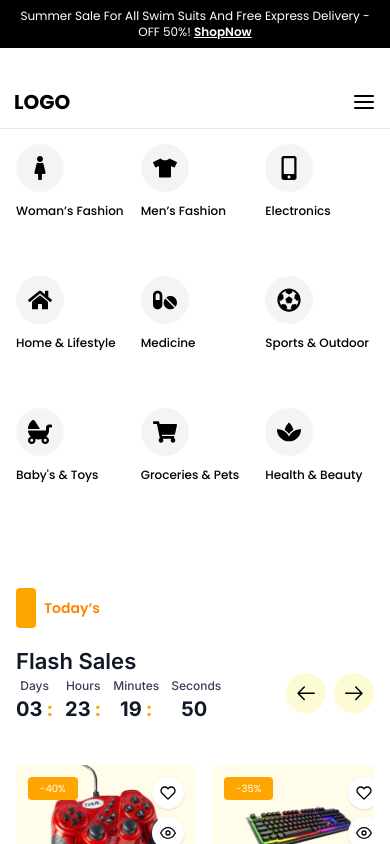
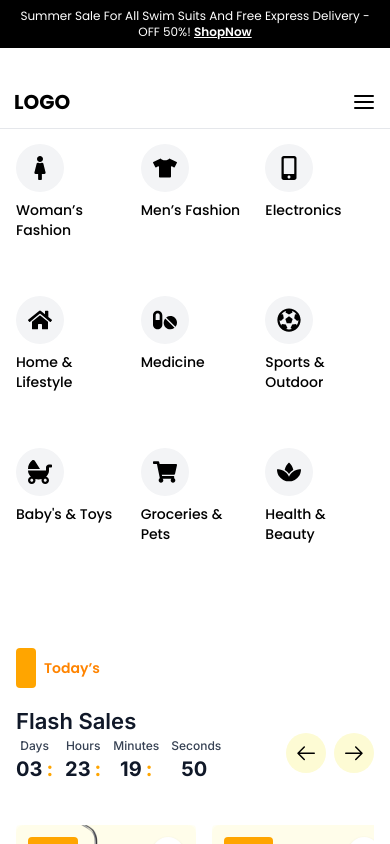
Before and after one commit to SwagataChatterjee68/next-project, a Next.js app: page / in a window 390 px wide. Shown: the top 844 px of the page. Built offline with nearby package versions, Linux system fonts and the light colour scheme.

Commit message:
added some change

```diff
--- a/src/app/globals.css
+++ b/src/app/globals.css
@@ -34,7 +34,7 @@ footer {
 }
 
 .categories {
-  @apply grid grid-cols-3  lg:flex lg:flex-col flex-wrap gap-4 text-sm md:text-base font-medium lg:w-[220px] w-full pt-10 ;
+  @apply grid grid-cols-3 lg:flex lg:flex-col flex-wrap gap-4 text-sm md:text-base font-medium lg:w-[220px] w-full pt-10 ;
 }
 
 .categories a {
--- a/src/app/page.js
+++ b/src/app/page.js
@@ -95,10 +95,10 @@ export default function Home() {
                 className=" lg:justify-start justify-center items-center lg:pt-0 pt-10    lg:text-left hover:text-[#FFA500] transition-colors duration-200"
               >
                 {/* Icons only visible on mobile and tablet */}
-                <div className="lg:hidden flex items-center justify-center w-12 h-12 md:w-14 md:h-14 bg-gray-100 rounded-full mb-2">
+                <div className="lg:hidden flex items-center justify-center w-12  h-12 md:w-14 md:h-14 bg-gray-100 rounded-full mb-2">
                   {categoryIcons[cat]}
                 </div>
-                <span className="text-xs sm:text-sm md:text-base font-medium">
+                <span className="text-sm  sm:text-sm md:text-base font-medium">
                   {cat}
                 </span>
               </Link>
```
